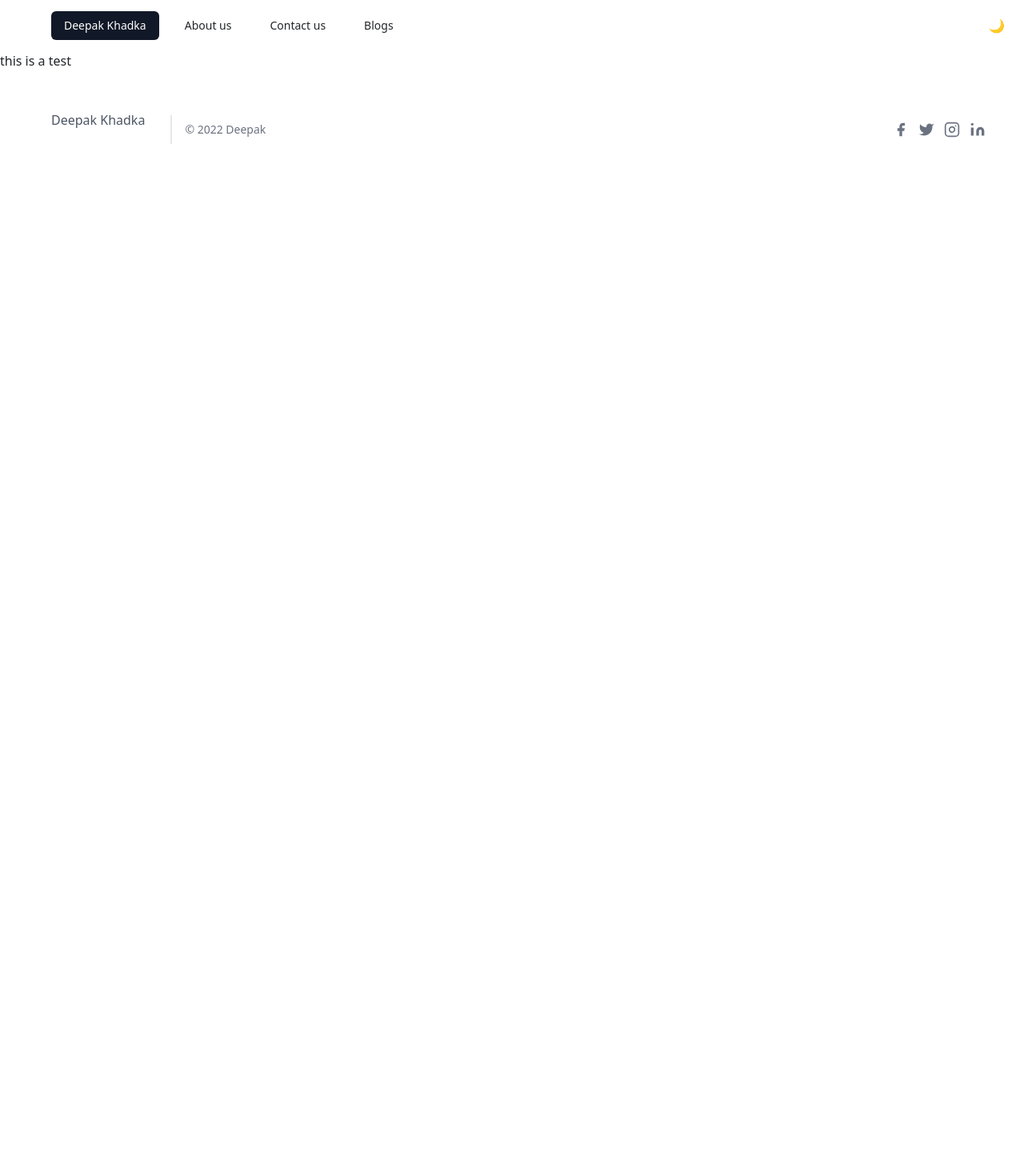
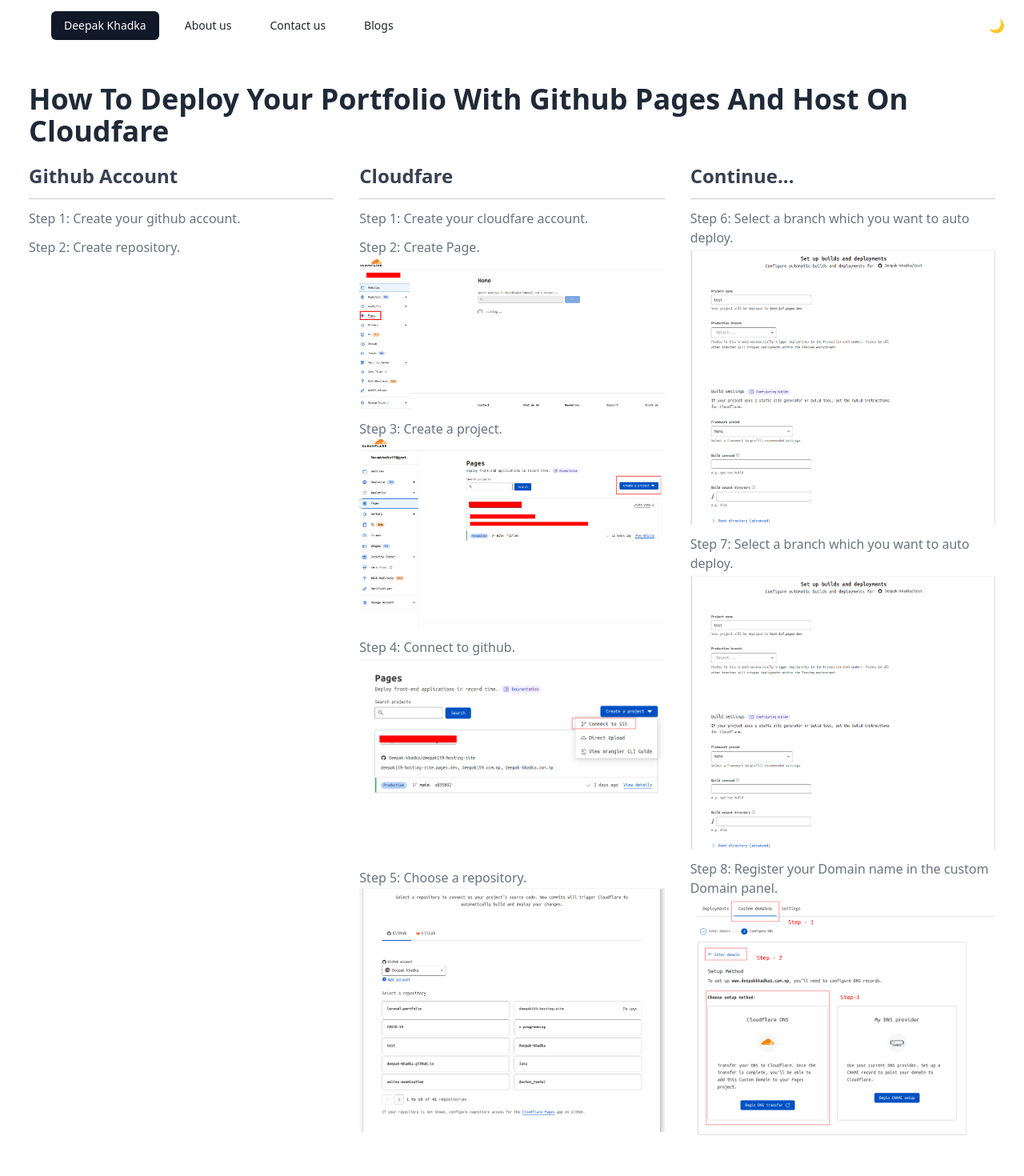
Before and after one commit to Deepak-khadka/deepak159-hosting-site, a React (Create React App) app: page /blogs/hosting-with-cloudfare-and-github in a window 1280 px wide. Shown: the top 1470 px of the page at 80% size. Before the commit the page ends 800 px from the top, so only its background shows below. Built offline with nearby package versions, Linux system fonts and the light colour scheme; the HTML template or start-up script is replaced by a standard one.

Commit message:
chore: include blog

```diff
--- a/src/component/BlogList/Cloudfare-hosting.js
+++ b/src/component/BlogList/Cloudfare-hosting.js
@@ -11,97 +11,94 @@
 
 const CloudfareHosting = () => {
     return (
-         <>
-           this is a test
-        </>
-        // <section className="bg-white dark:bg-gray-900 container-fluid">
-        //     <div className="container px-6 py-10 mx-auto">
-        //         <h1 className="text-3xl font-semibold text-gray-800 capitalize lg:text-4xl dark:text-white">
-        //             How to Deploy your portfolio with Github pages and Host on Cloudfare
-        //         </h1>
-        //         <div className="mt-8 xl:mt-5 lg:flex lg:items-center">
-        //             <div className="w-full grid grid-cols-3 columns-3 gap-8">
+        <section className="bg-white dark:bg-gray-900 container-fluid">
+            <div className="container px-6 py-10 mx-auto">
+                <h1 className="text-3xl font-semibold text-gray-800 capitalize lg:text-4xl dark:text-white">
+                    How to Deploy your portfolio with Github pages and Host on Cloudfare
+                </h1>
+                <div className="mt-8 xl:mt-5 lg:flex lg:items-center">
+                    <div className="w-full grid grid-cols-3 columns-3 gap-8">
 
-        //                 <div className="space-y-3">
+                        <div className="space-y-3">
 
-        //                     <h1 className="text-2xl font-semibold text-gray-700 capitalize dark:text-white">
-        //                         <a href="https://github.com">
-        //                             <b>Github Account</b>
-        //                         </a>
-        //                     </h1>
+                            <h1 className="text-2xl font-semibold text-gray-700 capitalize dark:text-white">
+                                <a href="https://github.com">
+                                    <b>Github Account</b>
+                                </a>
+                            </h1>
 
-        //                     <hr/>
-        //                     <p className="text-gray-500 dark:text-gray-300">
-        //                         Step 1: Create your github account.
-        //                     </p>
-        //                     <p className="text-gray-500 dark:text-gray-300">
-        //                         Step 2: Create repository.
-        //                     </p>
-        //                 </div>
+                            <hr/>
+                            <p className="text-gray-500 dark:text-gray-300">
+                                Step 1: Create your github account.
+                            </p>
+                            <p className="text-gray-500 dark:text-gray-300">
+                                Step 2: Create repository.
+                            </p>
+                        </div>
 
-        //                 <div className="space-y-3">
-        //                     <h1 className="text-2xl font-semibold text-gray-700 capitalize dark:text-white">
-        //                         <a href="https://dash.cloudflare.com/"> Cloudfare</a>
-        //                     </h1>
+                        <div className="space-y-3">
+                            <h1 className="text-2xl font-semibold text-gray-700 capitalize dark:text-white">
+                                <a href="https://dash.cloudflare.com/"> Cloudfare</a>
+                            </h1>
 
-        //                     <hr/>
-        //                     <p className="text-gray-500 dark:text-gray-300">
-        //                         Step 1: Create your cloudfare account.
-        //                     </p>
-        //                     <p className="text-gray-500 dark:text-gray-300">
-        //                         Step 2: Create Page.
-        //                         <Zoom>
-        //                             <img src={pageImage} alt="Cloud Fare page"/>
-        //                         </Zoom>
-        //                     </p>
-        //                     <p className="text-gray-500 dark:text-gray-300">
-        //                         Step 3: Create a project.
-        //                         <Zoom>
-        //                             <img src={CreateProjectImage} alt="Create a project"/>
-        //                         </Zoom>
-        //                     </p>
-        //                     <p className="text-gray-500 dark:text-gray-300">
-        //                         Step 4: Connect to github.
-        //                         <Zoom>
-        //                             <img src={ConnectToGit} alt="Connect to github"/>
-        //                         </Zoom>
-        //                     </p>
-        //                     <p className="text-gray-500 dark:text-gray-300">
-        //                         Step 5: Choose a repository.
-        //                         <Zoom>
-        //                             <img src={ChooseRepository} alt="Choose repository"/>
-        //                         </Zoom>
-        //                     </p>
-        //                 </div>
+                            <hr/>
+                            <p className="text-gray-500 dark:text-gray-300">
+                                Step 1: Create your cloudfare account.
+                            </p>
+                            <p className="text-gray-500 dark:text-gray-300">
+                                Step 2: Create Page.
+                                <Zoom>
+                                    <img src={pageImage} alt="Cloud Fare page"/>
+                                </Zoom>
+                            </p>
+                            <p className="text-gray-500 dark:text-gray-300">
+                                Step 3: Create a project.
+                                <Zoom>
+                                    <img src={CreateProjectImage} alt="Create a project"/>
+                                </Zoom>
+                            </p>
+                            <p className="text-gray-500 dark:text-gray-300">
+                                Step 4: Connect to github.
+                                <Zoom>
+                                    <img src={ConnectToGit} alt="Connect to github"/>
+                                </Zoom>
+                            </p>
+                            <p className="text-gray-500 dark:text-gray-300">
+                                Step 5: Choose a repository.
+                                <Zoom>
+                                    <img src={ChooseRepository} alt="Choose repository"/>
+                                </Zoom>
+                            </p>
+                        </div>
 
-        //                 <div className="space-y-3">
-        //                     <h1 className="text-2xl font-semibold text-gray-700 capitalize dark:text-white">
-        //                        Continue...
-        //                     </h1>
-        //                     <hr/>
-        //                     <p className="text-gray-500 dark:text-gray-300">
-        //                         Step 6: Select a branch which you want to auto deploy.
-        //                         <Zoom>
-        //                             <img src={SelectBranch} alt="Select a Branch"/>
-        //                         </Zoom>
-        //                     </p>
-        //                     <p className="text-gray-500 dark:text-gray-300">
-        //                         Step 7: Select a branch which you want to auto deploy.
-        //                         <Zoom>
-        //                             <img src={SelectBranch} alt="Select a Branch"/>
-        //                         </Zoom>
-        //                     </p>
-        //                     <p className="text-gray-500 dark:text-gray-300">
-        //                         Step 8: Register your Domain name in the custom Domain panel.
-        //                         <Zoom>
-        //                             <img src={ChooseDomain} alt="Choose Domain "/>
-        //                         </Zoom>
-        //                     </p>
-        //                 </div>
-        //             </div>
-        //         </div>
-        //     </div>
-        // </section>
+                        <div className="space-y-3">
+                            <h1 className="text-2xl font-semibold text-gray-700 capitalize dark:text-white">
+                               Continue...
+                            </h1>
+                            <hr/>
+                            <p className="text-gray-500 dark:text-gray-300">
+                                Step 6: Select a branch which you want to auto deploy.
+                                <Zoom>
+                                    <img src={SelectBranch} alt="Select a Branch"/>
+                                </Zoom>
+                            </p>
+                            <p className="text-gray-500 dark:text-gray-300">
+                                Step 7: Select a branch which you want to auto deploy.
+                                <Zoom>
+                                    <img src={SelectBranch} alt="Select a Branch"/>
+                                </Zoom>
+                            </p>
+                            <p className="text-gray-500 dark:text-gray-300">
+                                Step 8: Register your Domain name in the custom Domain panel.
+                                <Zoom>
+                                    <img src={ChooseDomain} alt="Choose Domain "/>
+                                </Zoom>
+                            </p>
+                        </div>
+                    </div>
+                </div>
+            </div>
+        </section>
     )
 }
 
```
